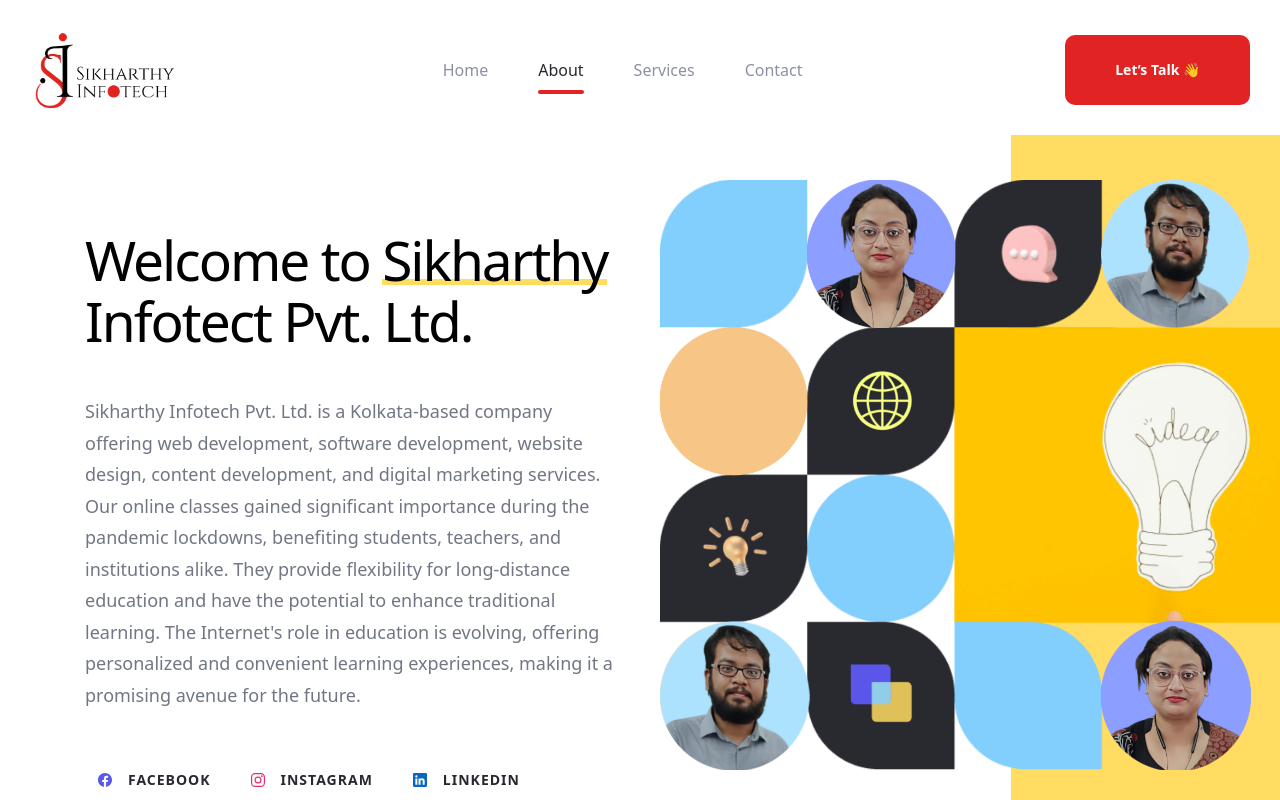
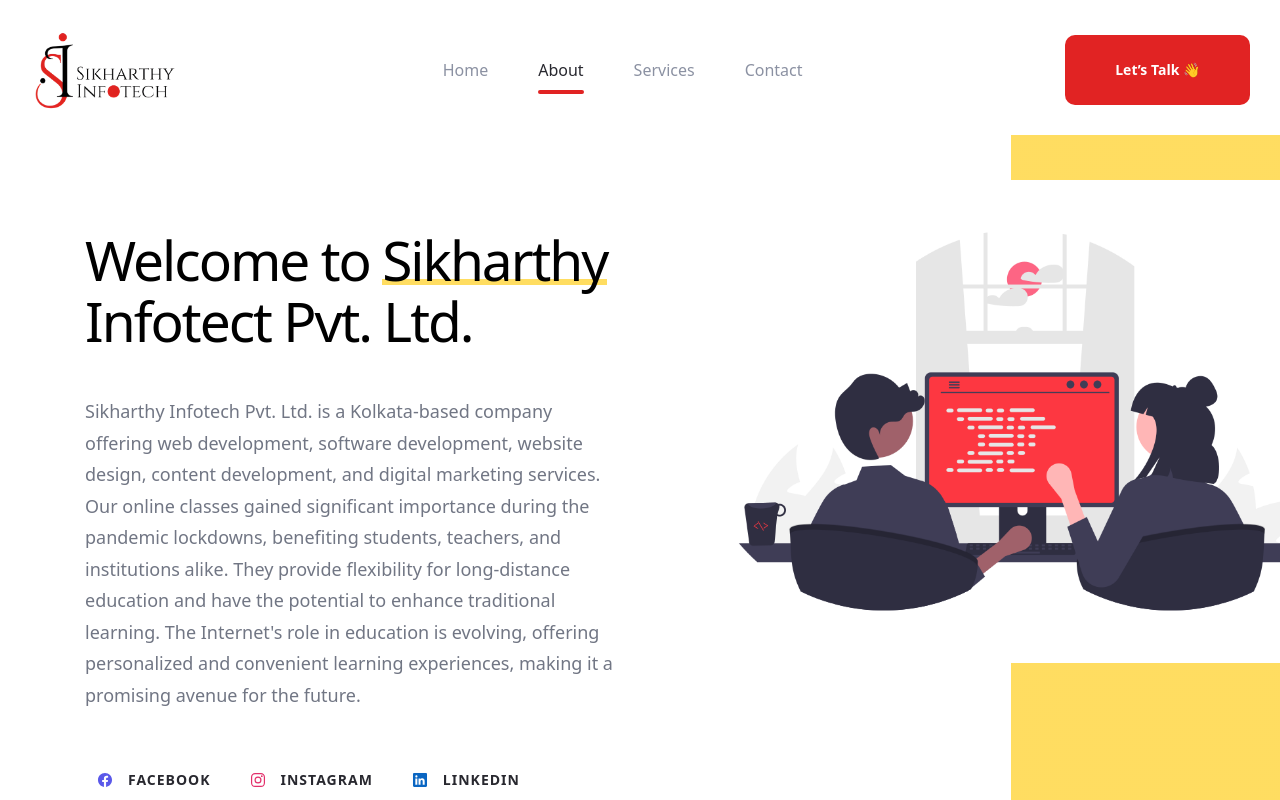
Before and after one commit to iamPankajGhosh/siplhub.vercel.app, a React (Vite) app in the folder frontend_react/: page /about in a window 1280 px wide. Shown: the top 800 px of the page. Built offline with nearby package versions, Linux system fonts and the light colour scheme.

Commit message:
Refactor : about page hero banner

```diff
--- a/frontend_react/src/constants/images.js
+++ b/frontend_react/src/constants/images.js
@@ -5,6 +5,7 @@
 import logo from "../assets/img/logo.png";
 import logoDark from "../assets/img/logoDark.png";
 import heroBanner from "../assets/img/hero-banner.png";
+import aboutBanner from "../assets/img/about-banner.png";
 
 /**
  * service images
@@ -66,6 +67,7 @@
   logo,
   logoDark,
   heroBanner,
+  aboutBanner,
   serviceIcon1,
   serviceIcon2,
   serviceIcon3,
--- a/frontend_react/src/pages/About.jsx
+++ b/frontend_react/src/pages/About.jsx
@@ -77,10 +77,10 @@
 
               <figure className="hero-banner">
                 <img
-                  src={images.heroBanner}
+                  src={images.aboutBanner}
                   width="794"
                   height="637"
-                  alt="hero banner"
+                  alt="about banner"
                   className="w-100"
                 />
               </figure>
```
Also changed, not shown: frontend_react/src/assets/img/about-banner.png (added).
